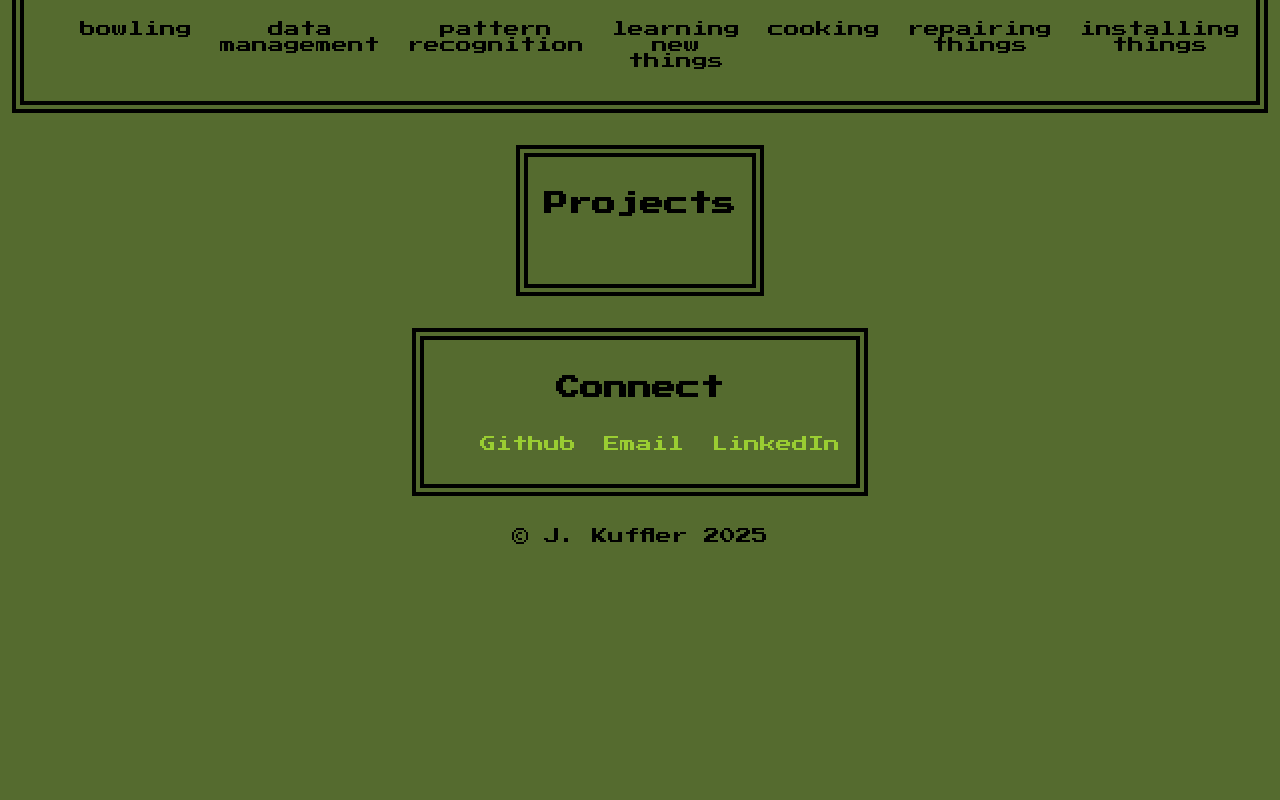
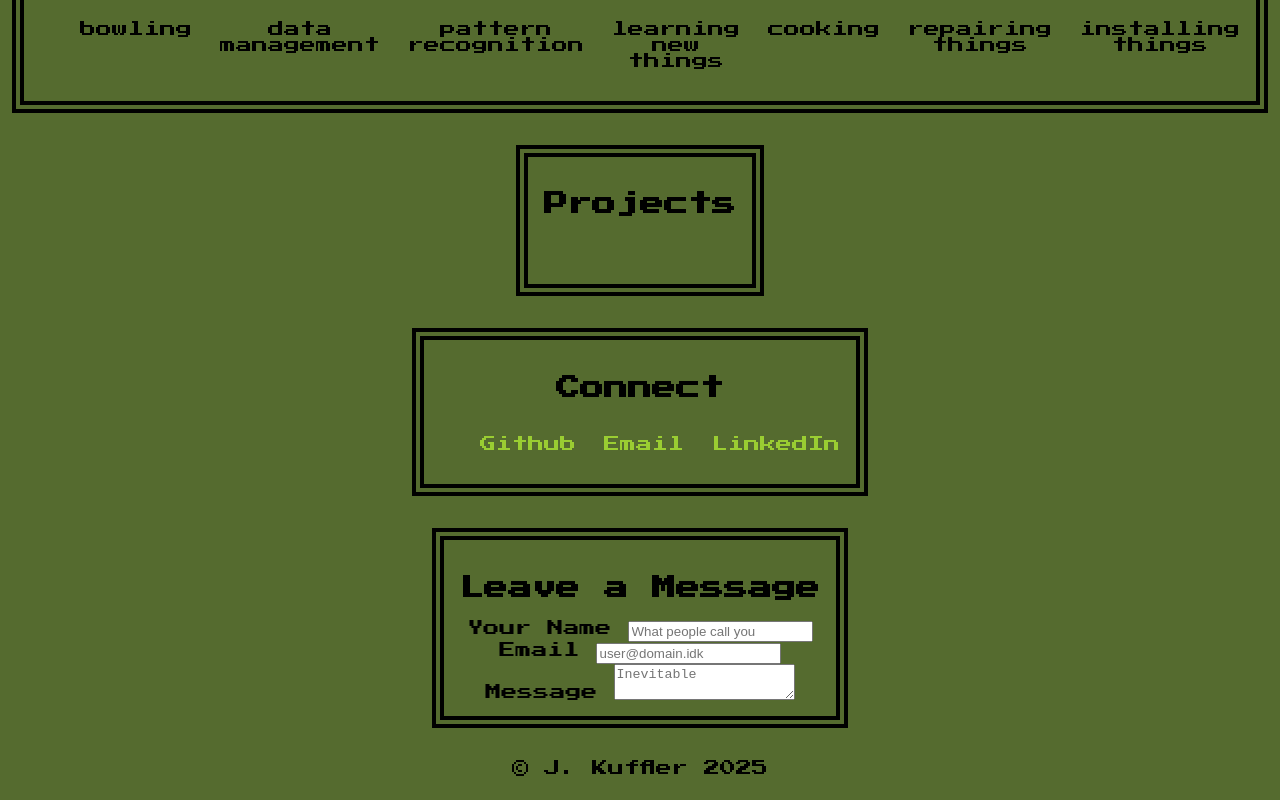
Before and after one commit to Jkuffler/CtD_Intro_Demo, a plain HTML site: page index.html in a window 1280 px wide. Shown: the part 1348-2148 px from the top of the page. Before the commit the page ends 1916 px from the top, so only its background shows below. Drawn offline with Linux system fonts and the light colour scheme.

Commit message:
added form section with form skeleton

```diff
--- a/index.html
+++ b/index.html
@@ -20,6 +20,7 @@
                 <li><a href="#skills">Skills</a></li>
                 <li><a href="#projects">Projects</a></li>
                 <li><a href="#connect">Contact</a></li>
+                <li><a href="#messages">Messages</a></li>
             </ul>
         </nav>
     </div>
@@ -66,6 +67,19 @@
             <li><a href="">LinkedIn</a></li>
         </ul>
     </section>
+    <section id="messages">
+        <h2>Leave a Message</h2>
+        <form name="leave_message">
+            <label for="name">Your Name</label>
+            <input type="text" name="usersName" required:true placeholder="What people call you">
+            <br>
+            <label for="email">Email</label>
+            <input type="email" name="usersEmail" required:true placeholder="user@domain.idk">
+            <br>
+            <label for="message">Message</label>
+            <textarea name="usersMessage" required:true placeholder="Inevitable"></textarea>
+        </form>
+    </section>
     <script src="js/index.js"></script>
 </body>
 </html>
```
